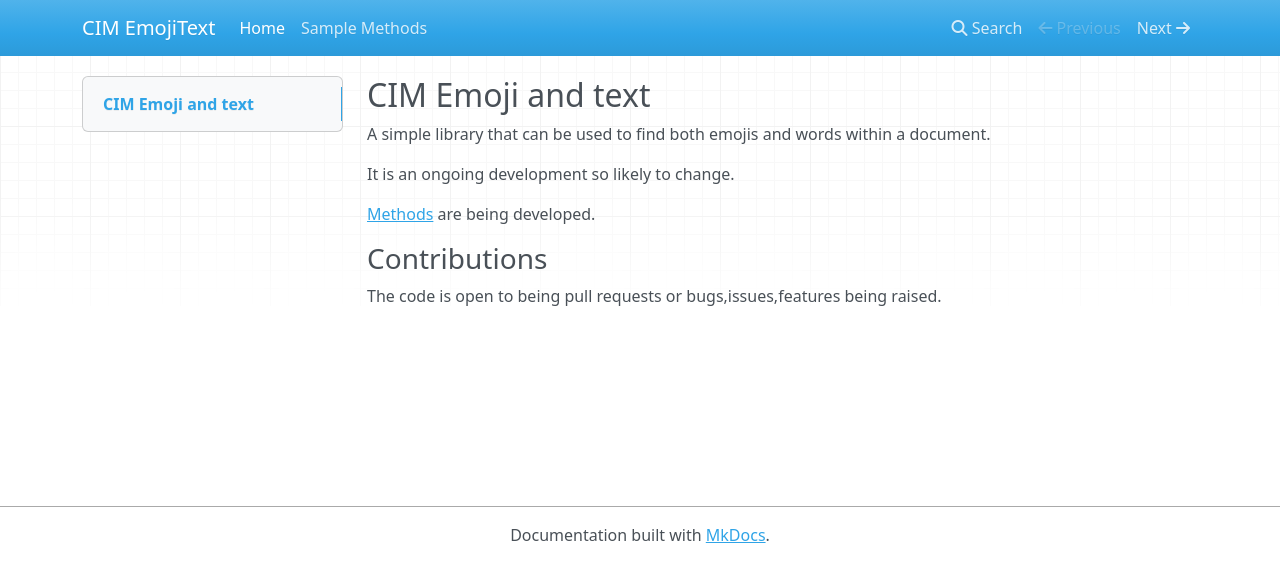
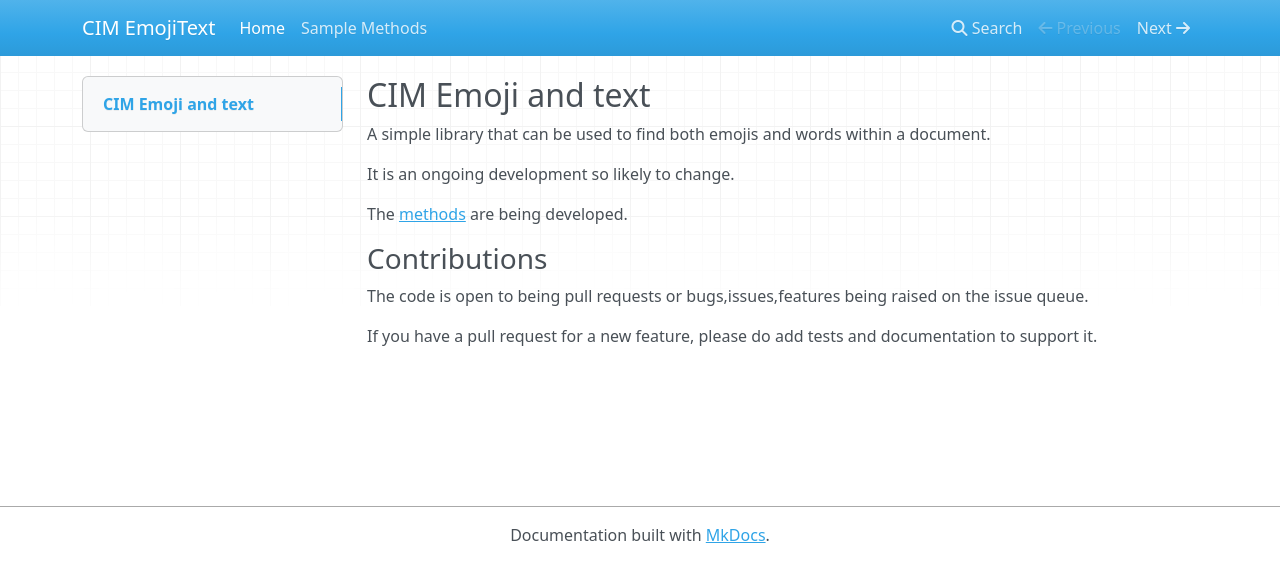
Before and after one commit to iaine/cim_emoji, an MkDocs documentation site: the page built from docs/index.md, in a window 1280 px wide. Shown: the top 582 px of the page. Built offline with MkDocs 1.6.1, drawn with Linux system fonts in a browser that asks for light colours; nearby versions of some CDN libraries.

Commit message:
Updating the emoji docs and methods

```diff
--- a/docs/index.md
+++ b/docs/index.md
@@ -4,8 +4,10 @@ A simple library that can be used to find both emojis and words within a documen
 
 It is an ongoing development so likely to change.
 
-[Methods](methods) are being developed.
+The [methods](methods) are being developed.
 
 ### Contributions
 
-The code is open to being pull requests or bugs,issues,features being raised.
+The code is open to being pull requests or bugs,issues,features being raised on the issue queue.
+
+If you have a pull request for a new feature, please do add tests and documentation to support it.
```
Also changed, not shown: docs/methods.md (+2 -2 lines).
